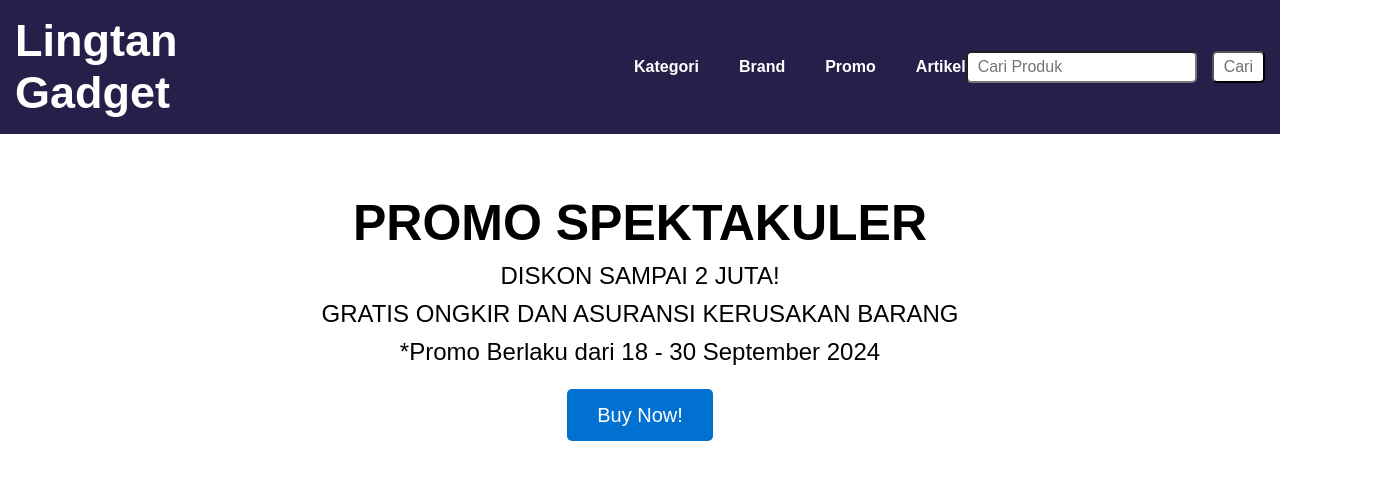
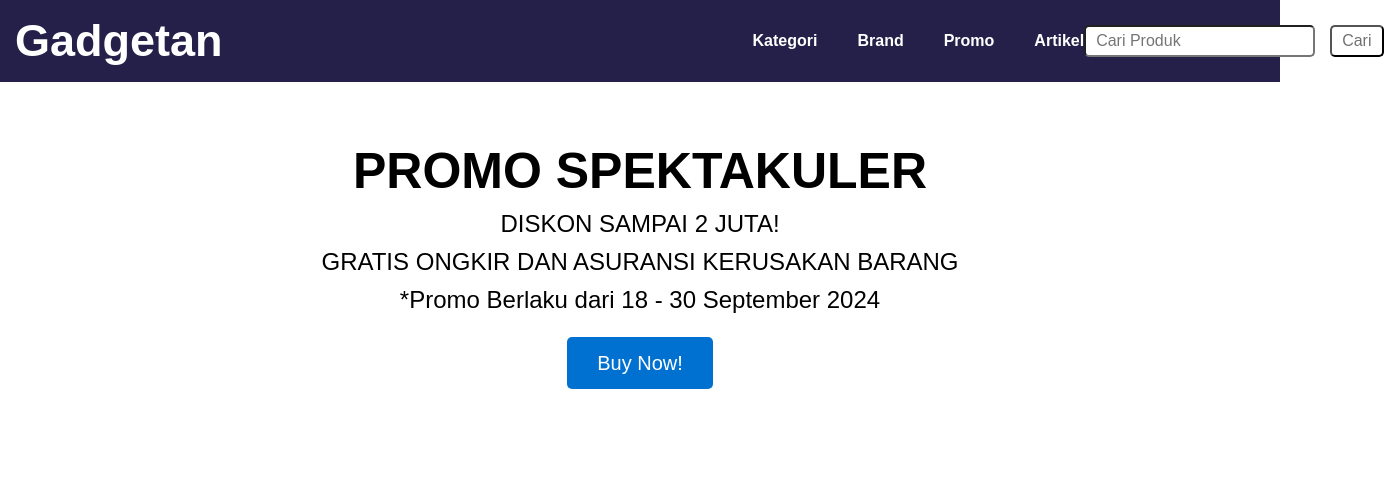
Before and after one commit to GeraldusRaja/lifestyle_frontend, a plain HTML site: page index.html in a window 1280 px wide. Shown: the whole page, 1384 px wide, since content can reach past the window. Drawn offline with Linux system fonts and the light colour scheme.

Commit message:
mengganti nama web

```diff
--- a/index.html
+++ b/index.html
@@ -3,12 +3,12 @@
 <head>
     <meta charset="UTF-8">
     <meta name="viewport" content="width=device-width, initial-scale=1.0">
-    <title>Lingtan Gadget</title>
+    <title>Gadgetan</title>
     <link rel="stylesheet" href="style.css">
 </head>
 <body>
     <div class="header">
-        <div class="logo">Lingtan Gadget</div>
+        <div class="logo">Gadgetan</div>
         <div class="menu">
             <a href="#">Kategori</a>
             <a href="#">Brand</a>
--- a/style.css
+++ b/style.css
@@ -17,7 +17,7 @@ body {
 .header .logo{
     font-size: 45px;
     font-weight: bold;
-    margin-right: 420px;
+    margin-right: 530px;
 }
 
 .header .menu{
```
